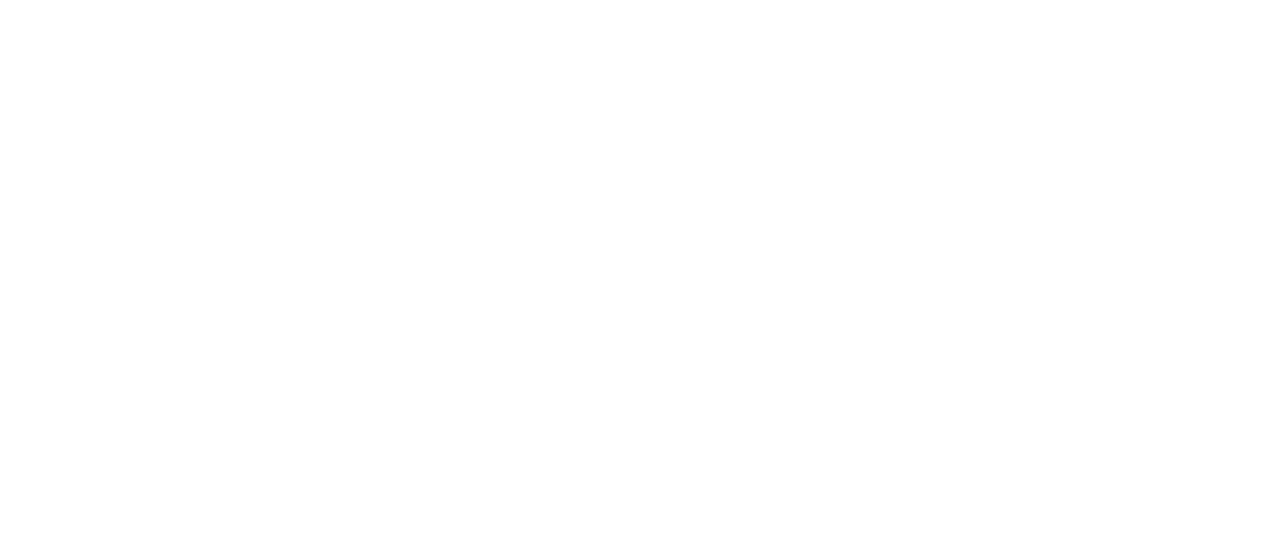
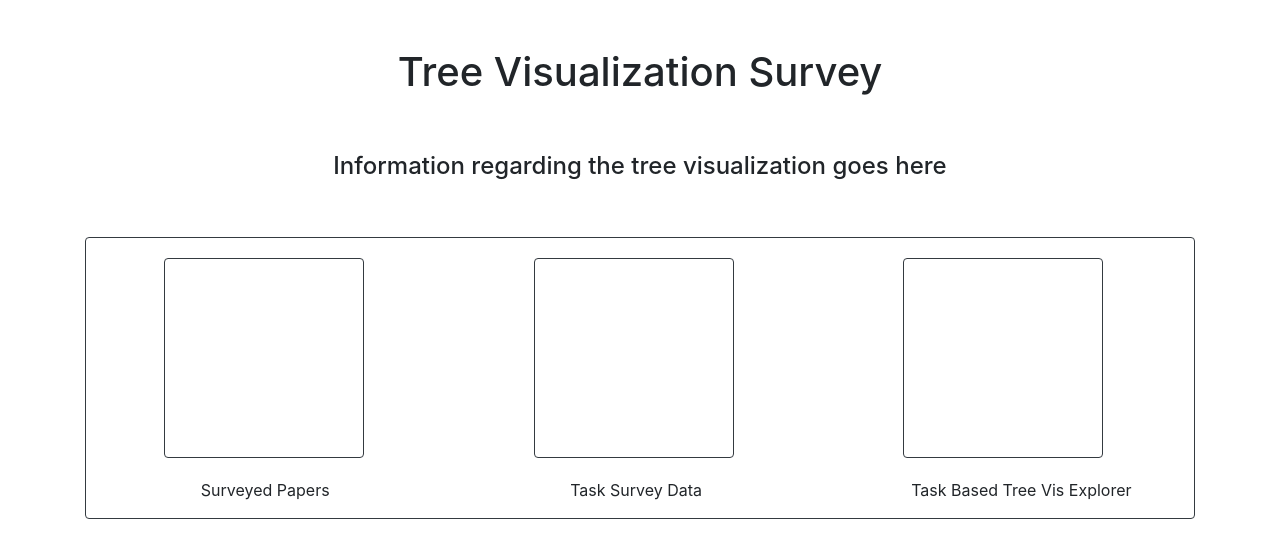
Before and after one commit to aditpandey3090/Tree-Visualization-Task-Survey, a plain HTML site: page index.html in a window 1280 px wide. Drawn offline with nearby package versions, Linux system fonts and the light colour scheme.

Commit message:
Base skeleton for home page

```diff
--- /dev/null
+++ b/css/index.css
@@ -0,0 +1,5 @@
+.option {
+  height: 200px;
+  width: 200px;
+  margin: 20px;
+}
--- a/index.html
+++ b/index.html
@@ -1 +1,63 @@
-<html></html>
+<!DOCTYPE html>
+<html lang="en">
+
+<head>
+    <title>Tree Visualization Survey</title>
+    <meta charset="utf-8" />
+    <meta name="viewport" content="width=device-width, initial-scale=1" />
+    <link rel="stylesheet" href="https://stackpath.bootstrapcdn.com/bootstrap/4.3.1/css/bootstrap.min.css"
+        integrity="sha384-ggOyR0iXCbMQv3Xipma34MD+dH/1fQ784/j6cY/iJTQUOhcWr7x9JvoRxT2MZw1T" crossorigin="anonymous" />
+    <link rel="stylesheet" href="css/index.css" />
+    <script src="https://stackpath.bootstrapcdn.com/bootstrap/4.3.1/js/bootstrap.min.js"
+        integrity="sha384-JjSmVgyd0p3pXB1rRibZUAYoIIy6OrQ6VrjIEaFf/nJGzIxFDsf4x0xIM+B07jRM"
+        crossorigin="anonymous"></script>
+</head>
+
+<body>
+    <div class="container">
+        <div id="heading" class="container">
+            <div class="row justify-content-md-center mt-5">
+                <div class="col-md-auto">
+                    <h1>Tree Visualization Survey</h1>
+                </div>
+            </div>
+        </div>
+        <div id="heading" class="container">
+            <div class="row justify-content-md-center mt-5">
+                <div class="col-md-auto">
+                    <h4>Information regarding the tree visualization goes here</h4>
+                </div>
+            </div>
+        </div>
+        <div id="body" class="container-fluid mt-5 border border-dark rounded">
+            <div class="row">
+                <div class="col-md">
+                    <div class="col-md-4 offset-sm-1">
+                        <div class="option border border-dark rounded"></div>
+                    </div>
+                    <div class="col-md-8 offset-sm-3">
+                        <p>Surveyed Papers</p>
+                    </div>
+                </div>
+                <div class="col-md">
+                    <div class="col-md-4 offset-sm-1">
+                        <div class="option border border-dark rounded "></div>
+                    </div>
+                    <div class="col-md-8 offset-sm-3">
+                        <p>Task Survey Data</p>
+                    </div>
+                </div>
+                <div class="col-md">
+                    <div class="col-md-4 offset-sm-1">
+                        <div class="option border border-dark rounded "></div>
+                    </div>
+                    <div class="col-md-10 offset-sm-2">
+                        <p>Task Based Tree Vis Explorer</p>
+                    </div>
+                </div>
+            </div>
+        </div>
+    </div>
+</body>
+
+</html>
```
